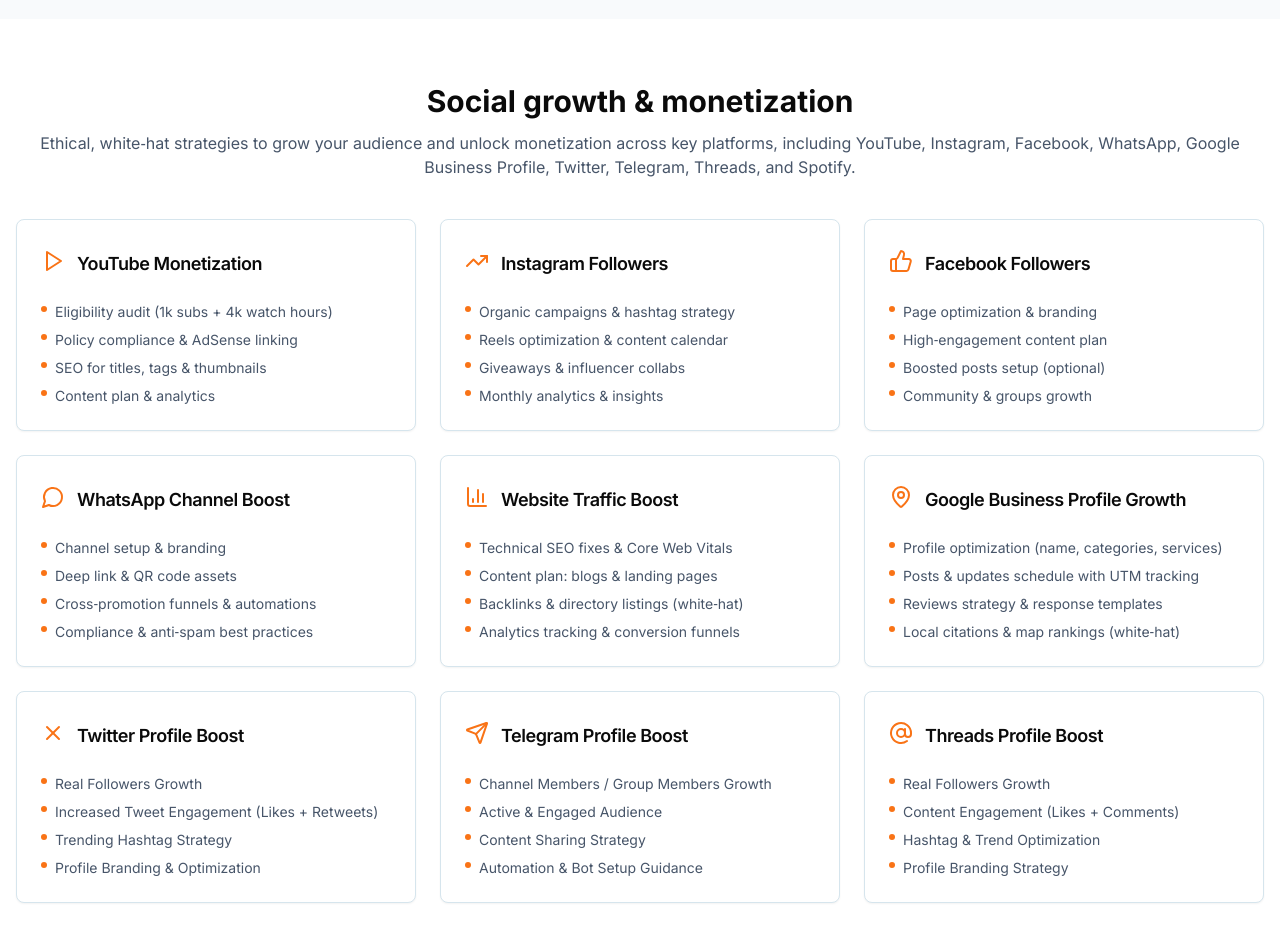
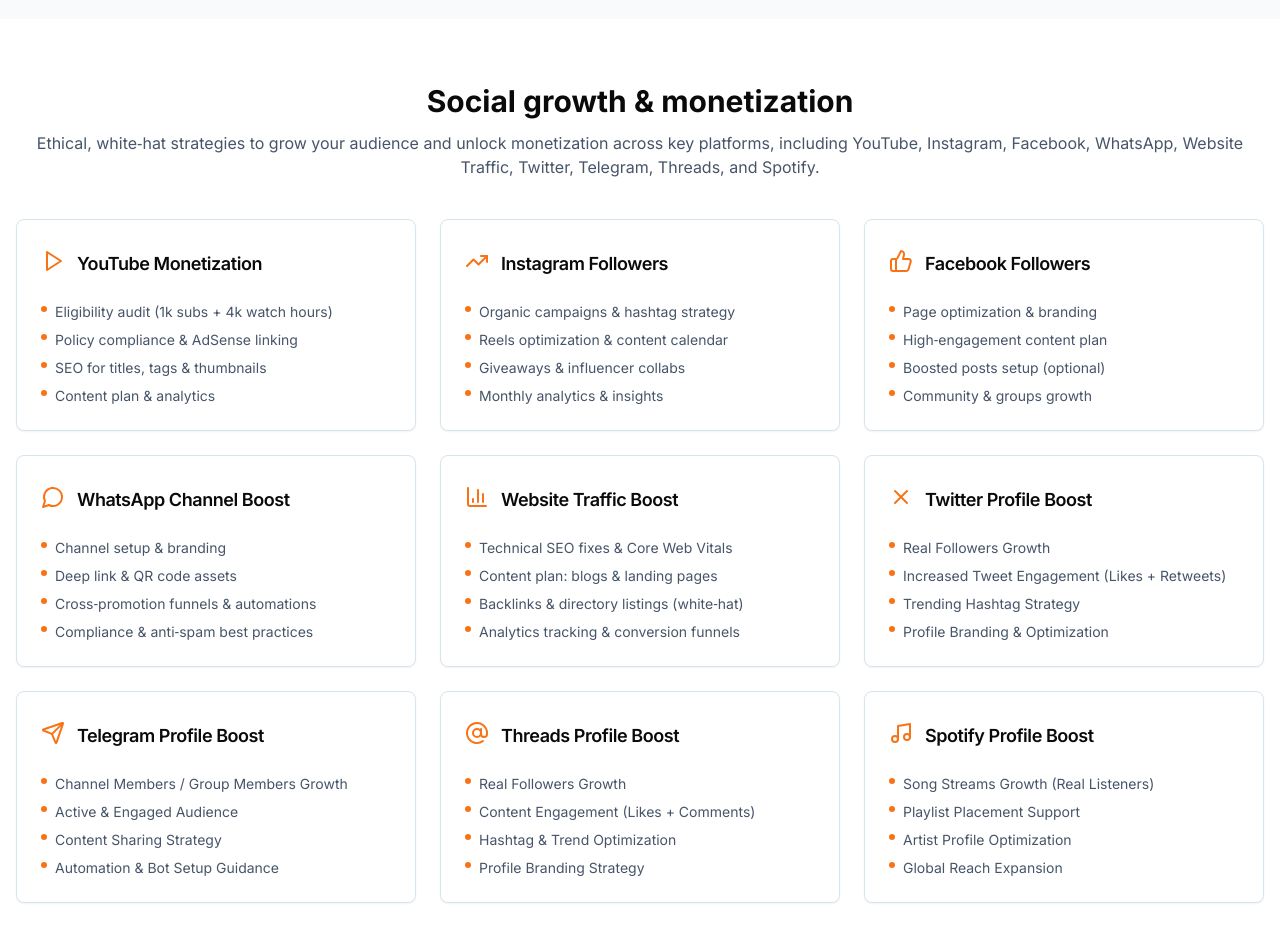
Before and after one commit to budhirajaservices/budhirajaproperties, a Next.js app: page / in a window 1280 px wide. Shown: the part 1980-2905 px from the top of the page. Built offline with nearby package versions, Linux system fonts and the light colour scheme.

Commit message:
feat: remove "Google Business Profile Growth" and "Static Websites"
Update homepage and services page to remove specified services.

Co-authored-by: null <214285913+budhirajaservices@users.noreply.github.com>

```diff
--- a/app/(site)/page.tsx
+++ b/app/(site)/page.tsx
@@ -19,7 +19,6 @@ import {
   ThumbsUp,
   MessageCircle,
   BarChart3,
-  MapPin,
   X,
   Send,
   AtSign,
@@ -269,7 +268,7 @@ export default function HomePage() {
           <h2 className="text-3xl font-bold">Social growth & monetization</h2>
           <p className="text-slate-600">
             Ethical, white‑hat strategies to grow your audience and unlock monetization across key platforms, including
-            YouTube, Instagram, Facebook, WhatsApp, Google Business Profile, Twitter, Telegram, Threads, and Spotify.
+            YouTube, Instagram, Facebook, WhatsApp, Website Traffic, Twitter, Telegram, Threads, and Spotify.
           </p>
         </div>
 
@@ -404,33 +403,6 @@ export default function HomePage() {
                 <li className="flex items-start gap-2">
                   <span className="mt-1 inline-block h-1.5 w-1.5 rounded-full bg-orange-500" />
                   Analytics tracking & conversion funnels
-                </li>
-              </ul>
-            </CardContent>
-          </Card>
-
-          <Card className="border-blue-100 hover:shadow-lg transition-shadow">
-            <CardHeader className="flex flex-row items-center gap-3">
-              <MapPin className="h-6 w-6 text-orange-500" />
-              <CardTitle className="text-lg">Google Business Profile Growth</CardTitle>
-            </CardHeader>
-            <CardContent>
-              <ul className="space-y-2 text-sm text-slate-600">
-                <li className="flex items-start gap-2">
-                  <span className="mt-1 inline-block h-1.5 w-1.5 rounded-full bg-orange-500" />
-                  Profile optimization (name, categories, services)
-                </li>
-                <li className="flex items-start gap-2">
-                  <span className="mt-1 inline-block h-1.5 w-1.5 rounded-full bg-orange-500" />
-                  Posts & updates schedule with UTM tracking
-                </li>
-                <li className="flex items-start gap-2">
-                  <span className="mt-1 inline-block h-1.5 w-1.5 rounded-full bg-orange-500" />
-                  Reviews strategy & response templates
-                </li>
-                <li className="flex items-start gap-2">
-                  <span className="mt-1 inline-block h-1.5 w-1.5 rounded-full bg-orange-500" />
-                  Local citations & map rankings (white‑hat)
                 </li>
               </ul>
             </CardContent>
--- a/app/(site)/services/page.tsx
+++ b/app/(site)/services/page.tsx
@@ -2,7 +2,6 @@ import type { Metadata } from "next"
 import { Card, CardContent, CardHeader, CardTitle } from "@/components/ui/card"
 import { Button } from "@/components/ui/button"
 import {
-  Sparkles,
   Smartphone,
   ShoppingCart,
   Wrench,
@@ -23,15 +22,10 @@ import Link from "next/link"
 export const metadata: Metadata = {
   title: "Services | Budhiraja Services",
   description:
-    "Static and dynamic websites, e‑commerce, WordPress, custom web apps, SEO optimization, social channel growth, and monetization services.",
+    "Dynamic websites, e‑commerce, WordPress, custom web apps, SEO optimization, social channel growth, and monetization services.",
 }
 
 const services = [
-  {
-    title: "Static Websites",
-    icon: Sparkles,
-    points: ["Lightning-fast performance", "Clean, modern design", "Ideal for landing pages & portfolios"],
-  },
   {
     title: "Dynamic Websites",
     icon: Smartphone,
```
